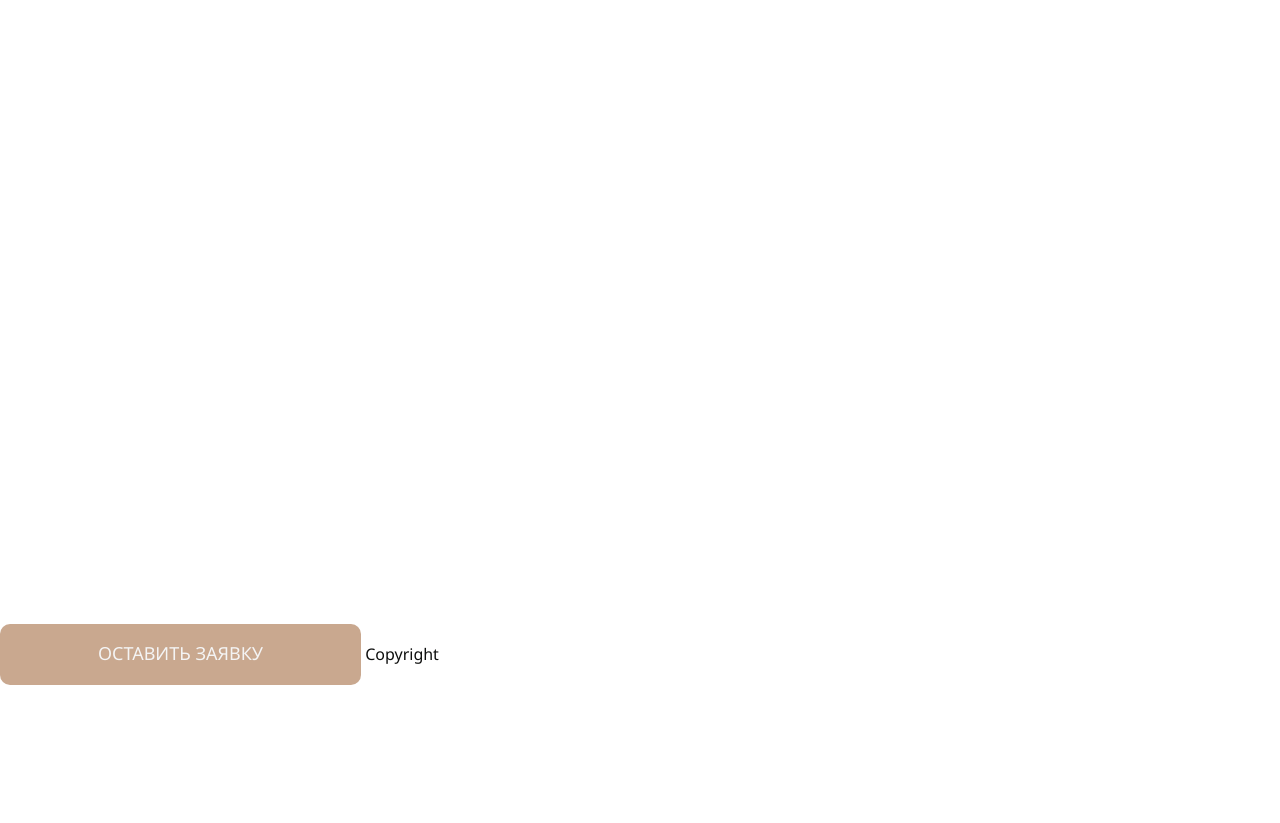
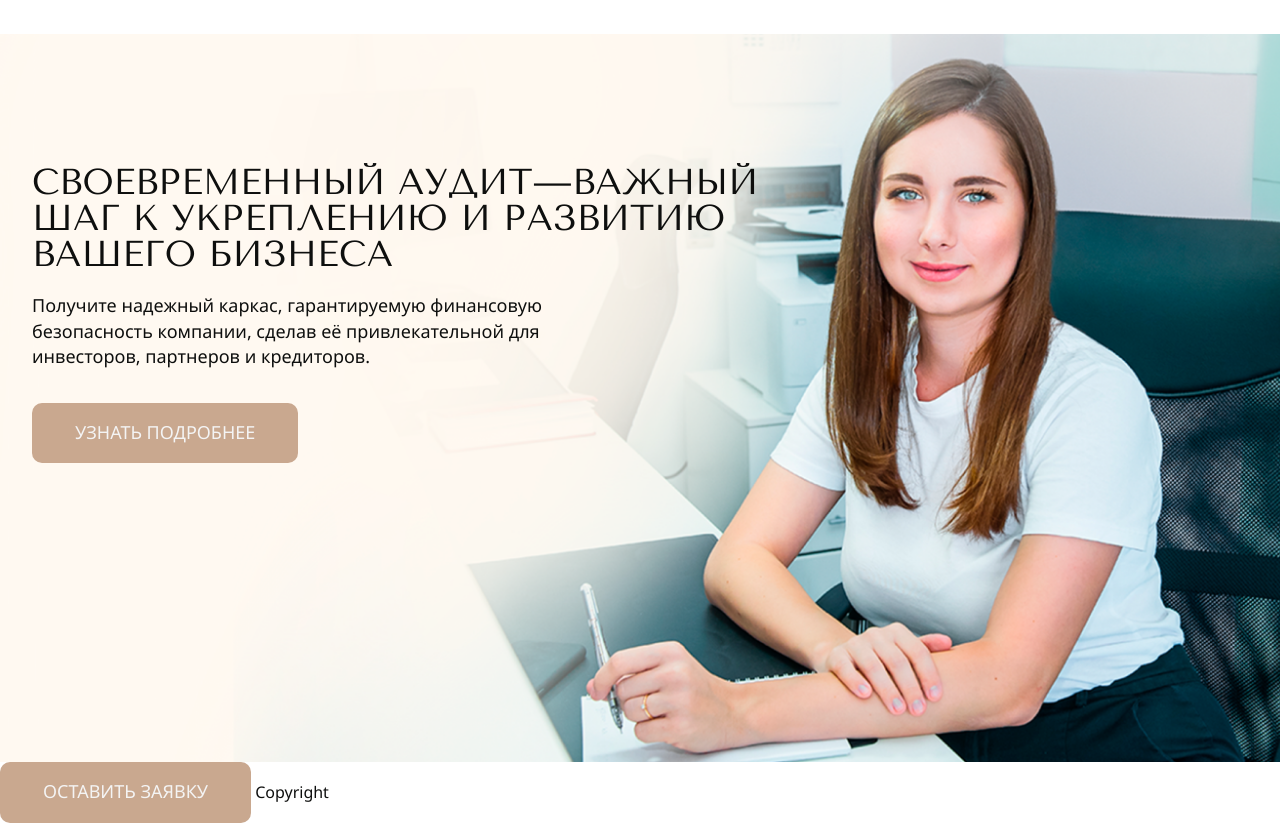
Before and after one commit to Turalinov/doverie-audit.ru, a website: page docs/index.html in a window 1280 px wide. Shown: the part 115-938 px from the top of the page. Before the commit the page ends 800 px from the top, so only its background shows below. Drawn offline with Linux system fonts and the light colour scheme; files whose address does not match are found by name.

Commit message:
add hero block for desktop version

```diff
--- a/docs/index.html
+++ b/docs/index.html
@@ -57,6 +57,18 @@
           </div>
         </div>
       </header>
+      <section class="hero">
+        <div class="container">
+          <h1 class="hero__title">
+            Cвоевременный аудит—важный шаг к укреплению и развитию Вашего бизнеса
+          </h1>
+          <div class="hero__offer">
+            Получите надежный каркас, гарантируемую финансовую безопасность компании, сделав её привлекательной для
+            инвесторов, партнеров и кредиторов.
+          </div>
+          <button type="button" class="btn hero__button">Узнать подробнее</button>
+        </div>
+      </section>
     </div>
     <div class="footer">
       <button type="button" class="btn">Оставить заявку</button>
--- a/src/styles/blocks/header.scss
+++ b/src/styles/blocks/header.scss
@@ -59,7 +59,7 @@
 }
 
 .header__menu {
-  margin-left: rem(65px);
+  margin-left: rem(70px);
 
   @include phones {
     margin-left: 0;
@@ -76,7 +76,7 @@
 }
 
 .header__phone {
-  margin-left: rem(50px);
+  margin-left: rem(60px);
 
   @include tablets {
     margin-left: 0;
--- /dev/null
+++ b/src/styles/blocks/hero.scss
@@ -0,0 +1,22 @@
+.hero {
+  padding: rem(130px) 0 rem(299px);
+  background-color: #FFF9F1;
+  background-image: url('images/specialist.png');
+  background-repeat: no-repeat;
+  background-size: cover;
+  background-position: center;
+}
+.hero__title {
+  max-width: rem(778px);
+  text-transform: uppercase;
+  @include teno;
+  margin-bottom: rem(22px)
+}
+.hero__offer {
+  font-size: rem(18px);
+  max-width: 538px;
+  margin-bottom: 32px;
+}
+.hero__before {
+
+}
--- a/src/styles/blocks/menu.scss
+++ b/src/styles/blocks/menu.scss
@@ -29,9 +29,15 @@
 
 .menu__list {
   display: flex;
+  transition: all 1s ease;
+
+
+  &.is-open {
+    opacity: 1;
+    visibility: visible;
+  }
 
   @include phones {
-    display: none;
     background-color: #fff;
     top: rem(-40px);
     right: rem(-10px);
@@ -41,6 +47,8 @@
     box-shadow: 0px 0px 19px 1px rgba(0, 0, 0, 0.1);
     padding: rem(36px) rem(17px) rem(30px) rem(8px);
     z-index: $z-menu;
+    opacity: 0;
+    visibility: hidden;
   }
 }
 
--- a/src/styles/layout/base.scss
+++ b/src/styles/layout/base.scss
@@ -77,7 +77,7 @@ button {
   color: $white;
   background-color: $brown;
   border-radius: rem(10px);
-  padding: rem(19px) rem(97px);
+  padding: rem(19px) rem(42px);
   font-size: rem(18px);
   text-transform: uppercase;
   border: 1px solid transparent;
```
Also changed, not shown: src/index.html (+12 -0 lines), docs/images/specialist.png (added), docs/main.min.css, src/images/specialist.png (added).
